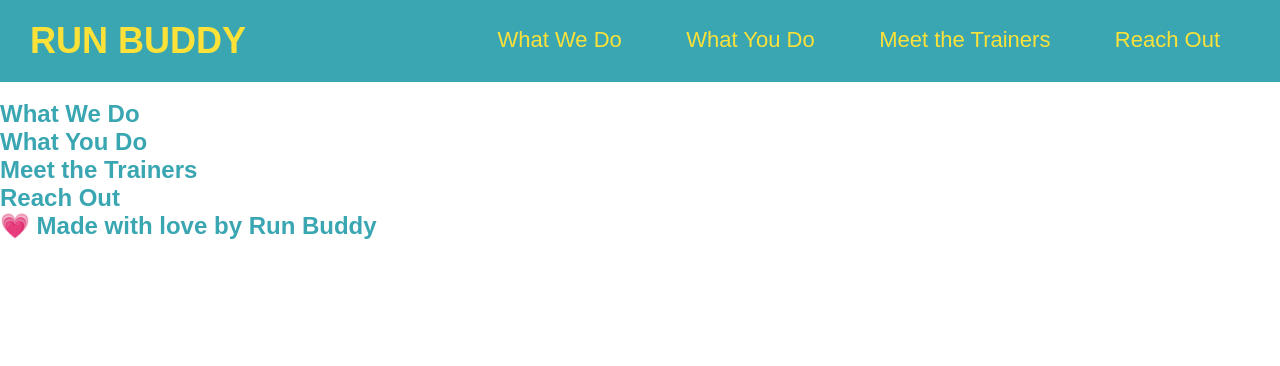
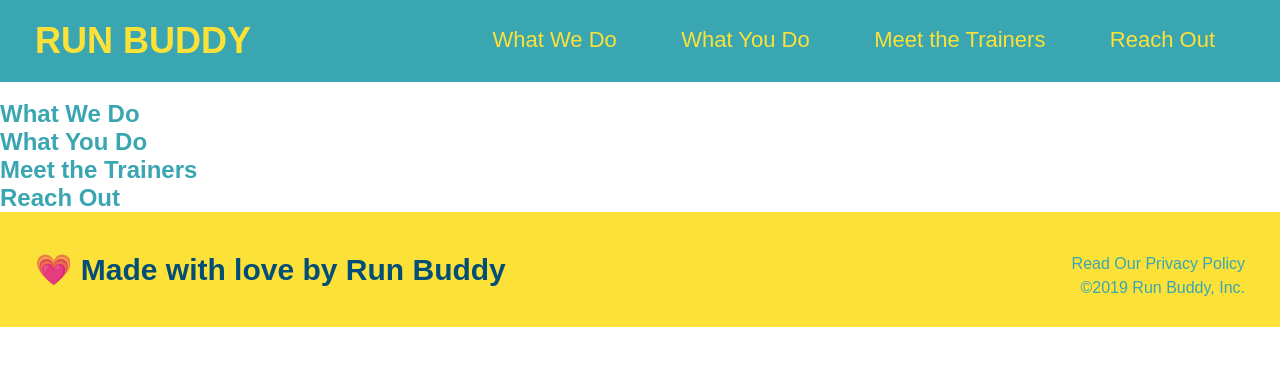
Before and after one commit to jakelliot98/run-buddy, a plain HTML site: page index.html in a window 1280 px wide. Drawn offline with Linux system fonts and the light colour scheme.

Commit message:
header and footer done, why is header box have space above <ul> items?

```diff
--- a/assets/css/style.css
+++ b/assets/css/style.css
@@ -1,6 +1,7 @@
 * {
     margin: 0;
     padding: 0;
+    box-sizing: border-box;
 }
 
 body {
@@ -11,7 +12,7 @@ body {
 
 /* apply styles to header */
 header {
-    padding: 20px 30px;
+    padding: 20px 35px;
     background-color: #39a6b2;
 }
 
@@ -22,7 +23,6 @@ header h1 {
     margin: 0;
     display: inline;
 }
-
 header a {
     color: #fce138;
     text-decoration: none;
@@ -42,3 +42,26 @@ header nav ul li a {
     font-weight: lighter;
     font-size: 22px;
 }
+
+footer {
+    background: #fce138;
+    width: 100%;
+    padding: 40px 35px;
+}
+
+footer h2 {
+    display: inline;
+    color: #024e76;
+    font-size: 30px;
+    margin: 0;
+}
+
+footer div {
+    float: right;
+    line-height: 1.5;
+    text-align: right;
+}
+
+footer a {
+    color: #024e76;
+}
--- a/index.html
+++ b/index.html
@@ -59,6 +59,9 @@
         <!--footer-->
         <footer>
             <h2>&#128151 Made with love by Run Buddy</h2>
+            <div href="#">Read Our Privacy Policy<br />
+            &copy;2019 Run Buddy, Inc.
+            </div>
         </footer>
 
     </body>
```
